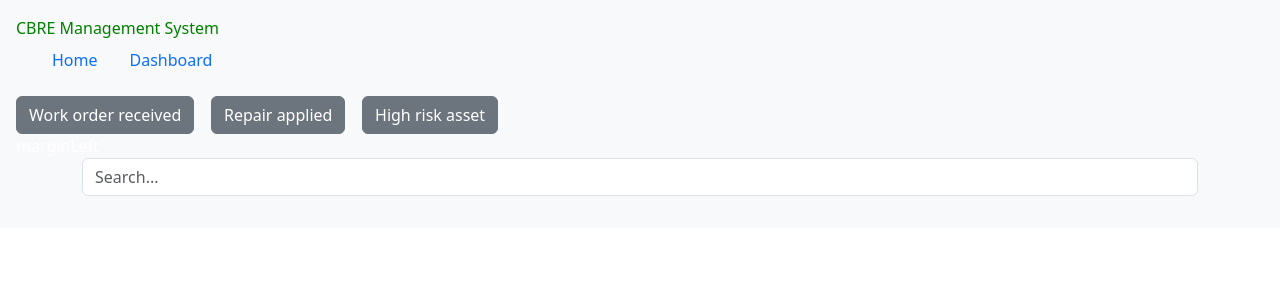
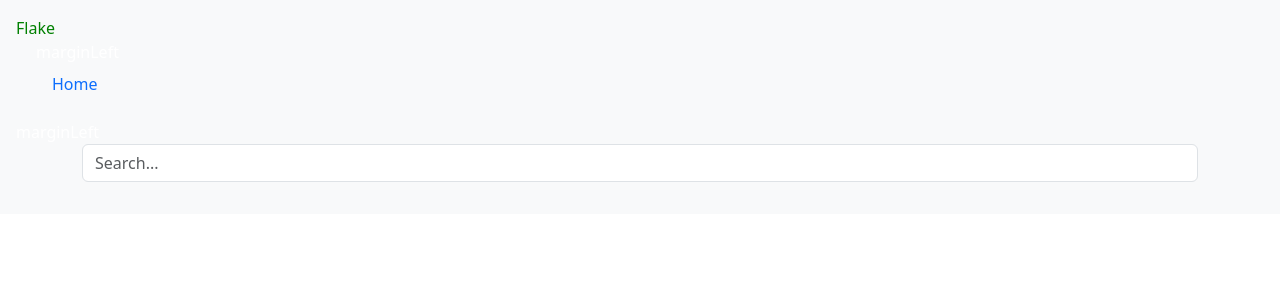
Before and after one commit to mingyao1/flakes, a React (Create React App) app in the folder frontend/: page / in a window 1280 px wide. Shown: the top 300 px of the page. Built offline with nearby package versions, Linux system fonts and the light colour scheme.

Commit message:
Update Home.js

```diff
--- a/frontend/src/Home.js
+++ b/frontend/src/Home.js
@@ -10,35 +10,18 @@ const Home = () => {
 
     return <div className="bg-light text-white p-3">
         <header>
-            <span style={{ color: 'green' }}>CBRE Management System</span>
+            <span style={{ color: 'green' }}>Flake </span>
             <nav className="nav" style={{ marginLeft: 'auto' }}>
             <ul style={{ display: 'flex', listStyleType: 'none', padding: 0 }}>
             <li style={{ marginLeft: '20px' }}>
+            marginLeft
             <Link to='/' className="nav-link">Home</Link>
                     </li>
-                    <Link to='/' className="nav-link">Dashboard</Link>
                     <li>
                     </li>
                 </ul>
             </nav>
         </header>
-
-
-
-
-        <div>
-        <button type="button" class="btn btn-secondary" data-toggle="Work order" data-placement="received" title="Work order received">
-            Work order received
-        </button>
-        &nbsp;&nbsp;&nbsp; {/* Add non-breaking spaces */}
-        <button type="button" class="btn btn-secondary" data-toggle="tooltip" data-placement="right" title="Repairs applied">
-            Repair applied
-        </button>
-        &nbsp;&nbsp;&nbsp; {/* Add non-breaking spaces */}
-        <button type="button" class="btn btn-secondary" data-toggle="tooltip" data-placement="bottom" title="High risk asset">
-            High risk asset
-        </button>
-        </div>
 
 
         <main>
```
